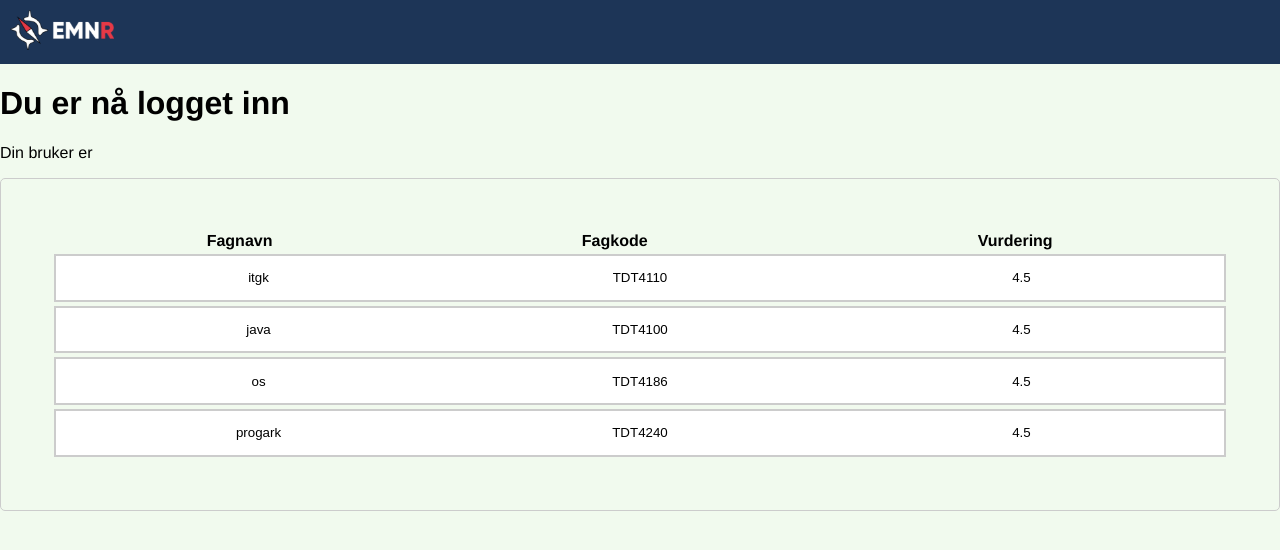
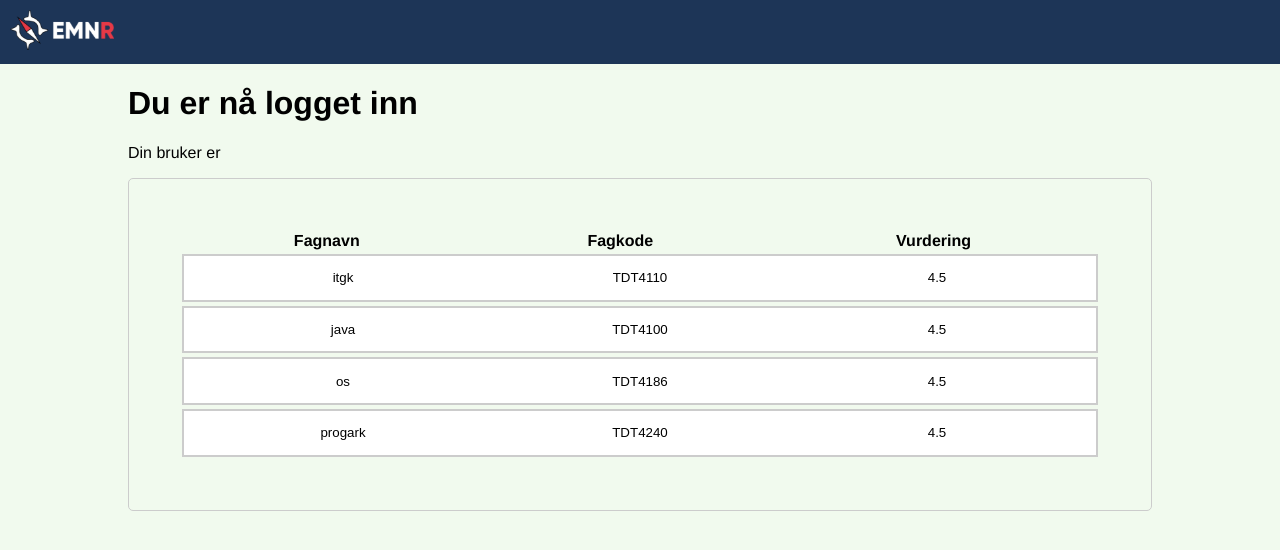
Before and after one commit to rotciw/emnr, a React (Create React App) app in the folder frontend/: page / in a window 1280 px wide. Shown: the top 550 px of the page. Built offline with nearby package versions, Linux system fonts and the light colour scheme; no server answers; sample sign-in values are in the browser's storage.

Commit message:
move course list rendering from App to CourseListPage, adjust layouts

```diff
--- a/frontend/src/App/App.tsx
+++ b/frontend/src/App/App.tsx
@@ -1,37 +1,10 @@
-import React, { useContext } from 'react';
-import { getLocalEmail } from '../utils/api';
-import { GlobalStateContext } from '../context/GlobalStateContext';
-import { CourseList } from '../components/CourseList';
-import { FlexContainer, FlexItem } from '../styles/Containers';
-import { Navbar } from '../components/Navbar';
+import React from 'react';
+import { CourseListPage } from '../pages/CourseListPage';
 
-const getCourseNames = () => {
-  let courseNames: Array<String> = ['itgk', 'java', 'os', 'progark'];
-  return courseNames;
-};
 
-const getCourseCodes = () => {
-  let courseCodes: Array<String> = ['TDT4110', 'TDT4100', 'TDT4186', 'TDT4240'];
-  return courseCodes;
-};
-
-let courseNames: Array<String> = getCourseNames();
-let courseCodes: Array<String> = getCourseCodes();
-
-const App: React.FC = ({ children }) => {
-  const { userProvider } = useContext(GlobalStateContext)!;
+const App: React.FC = () => {
   return (
-    <FlexContainer>
-      <Navbar />
-      <FlexItem>
-        <h1>Du er nå logget inn</h1>
-        <p>Din bruker er {userProvider.email || getLocalEmail()}</p>
-      </FlexItem>
-      <FlexItem>
-        <CourseList courseNames={courseNames} courseCodes={courseCodes} />
-      </FlexItem>
-      {children}
-    </FlexContainer>
+    <CourseListPage />
   );
 };
 
--- /dev/null
+++ b/frontend/src/pages/CourseListPage.tsx
@@ -0,0 +1,44 @@
+import { CourseList } from 'components/CourseList';
+import { GlobalStateContext } from 'context/GlobalStateContext';
+import React, { useContext } from 'react';
+import { useLocation } from 'react-router-dom';
+import { FlexContainer, FlexItem } from 'styles/Containers';
+import { getLocalEmail } from '../utils/api';
+import { Layout } from 'styles/Layout';
+
+/* interface CourseViewProps {
+  courseName: String;
+  courseCode: String;
+  score: Number;
+} */
+
+export const CourseListPage: React.FC = ({children}) => {
+  const code: string = useLocation().pathname.substr(8);
+  const { userProvider } = useContext(GlobalStateContext)!;
+
+
+  const getCourseNames = () => {
+    let courseNames: Array<String> = ['itgk', 'java', 'os', 'progark'];
+    return courseNames;
+  };
+
+  const getCourseCodes = () => {
+    let courseCodes: Array<String> = ['TDT4110', 'TDT4100', 'TDT4186', 'TDT4240'];
+    return courseCodes;
+  };
+
+  let courseNames: Array<String> = getCourseNames();
+  let courseCodes: Array<String> = getCourseCodes();
+
+  return (
+    <Layout>
+        <FlexItem>
+            <h1>Du er nå logget inn</h1>
+            <p>Din bruker er {userProvider.email || getLocalEmail()}</p>
+        </FlexItem>
+        <FlexItem>
+            <CourseList courseNames={courseNames} courseCodes={courseCodes} />
+        </FlexItem>
+    </Layout>
+  );
+};
--- a/frontend/src/styles/Layout.tsx
+++ b/frontend/src/styles/Layout.tsx
@@ -5,6 +5,8 @@ import styled from 'styled-components';
 const Body = styled.main`
   margin: 0;
   display: flex;
+  flex-direction: column;
+  padding: 0 10%; /* Flex wraps incorrectly if padding is 0 */
 `;
 
 export const Layout: React.FC = ({ children }) => {
```
